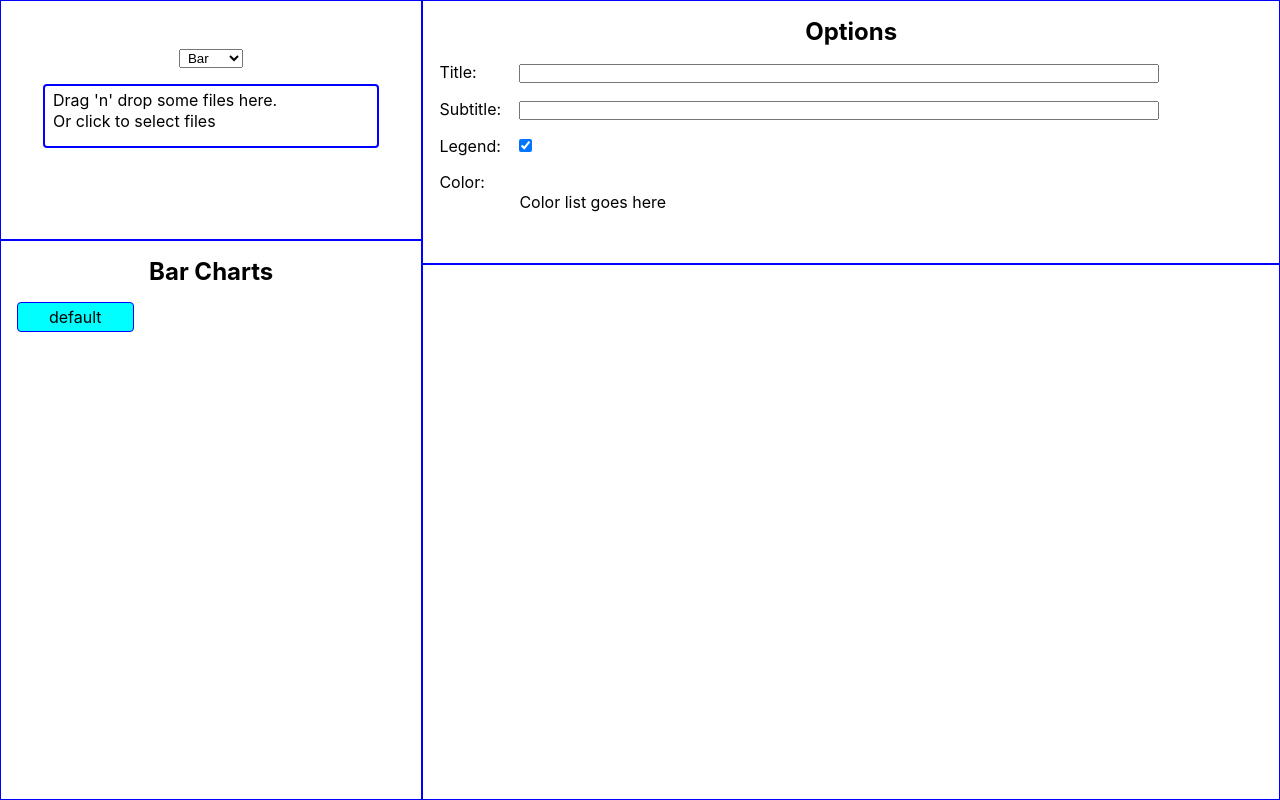
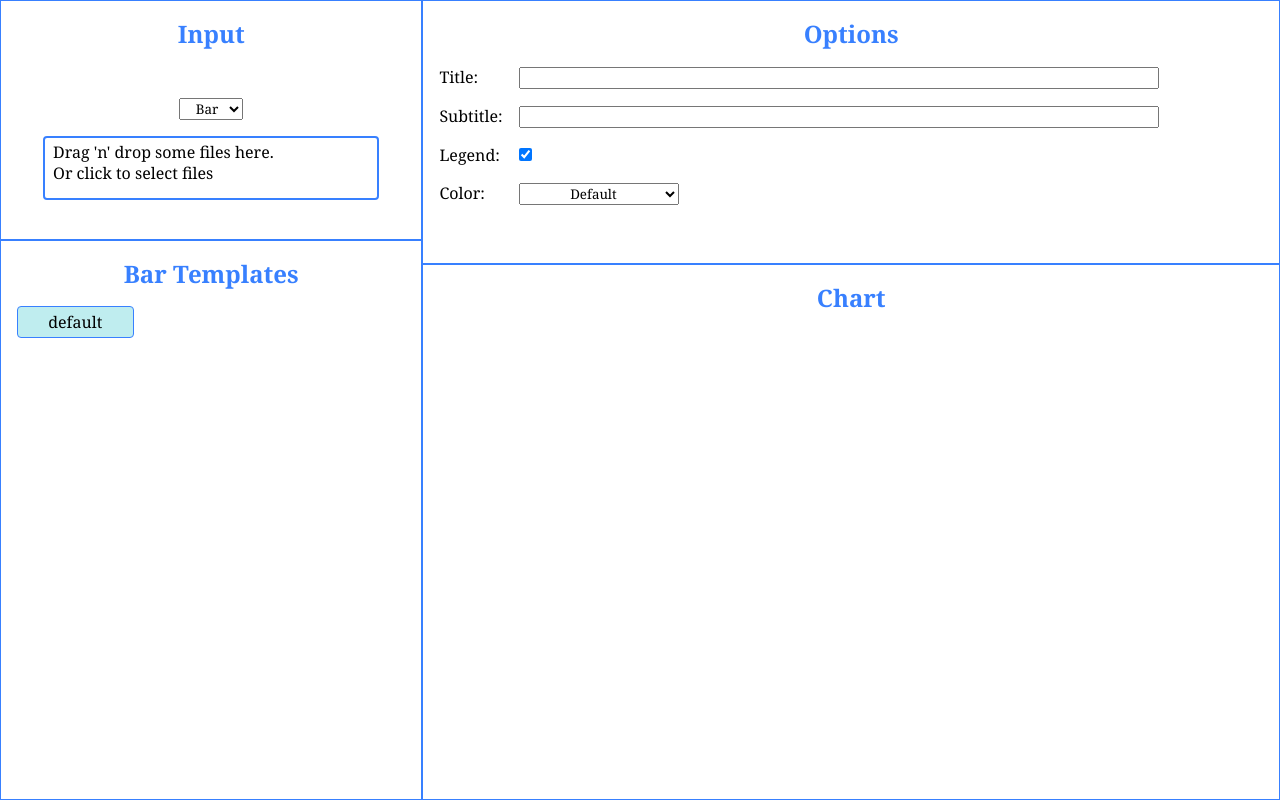
Before and after one commit to michaelcalvinwood/instant-charts-react, a React (Create React App) app: page / in a window 1280 px wide. Built offline with nearby package versions, Linux system fonts and the light colour scheme.

Commit message:
added color theme

```diff
--- a/package.json
+++ b/package.json
@@ -7,6 +7,7 @@
     "@testing-library/react": "^13.4.0",
     "@testing-library/user-event": "^13.5.0",
     "axios": "^1.3.4",
+    "lodash": "^4.17.21",
     "react": "^18.2.0",
     "react-dom": "^18.2.0",
     "react-dropzone": "^14.2.3",
--- a/src/App.css
+++ b/src/App.css
@@ -1,7 +1,11 @@
+:root {
+  --primary-color: #3880ff;
+}
 * {
   margin: 0;
   padding: 0;
   box-sizing: border-box;
+  font-family: Georgia, Arial, Helvetica, sans-serif;
 }
 
 body {
--- a/src/App.js
+++ b/src/App.js
@@ -12,7 +12,7 @@ function App() {
   const [templateSelection, setTemplateSelection] = useState('default');
   const [chart, setChart] = useState('bar');
   const [csv, setCsv] = useState(null);
-  const [config, setConfig] = useState(null);
+  const [config, setConfig] = useState({});
 
   const state = {templates, templateSelection, chart, csv}
 
--- a/src/components/Chart.jsx
+++ b/src/components/Chart.jsx
@@ -14,6 +14,10 @@ function Chart({state}) {
 
   return (
     <div className='chart'>
+      <h2 className='chart--heading'>Chart</h2>
+      <div id="theChart">
+
+      </div>
 
     </div>
   )
--- a/src/components/Chart.scss
+++ b/src/components/Chart.scss
@@ -4,5 +4,11 @@
     position: fixed;
     bottom: 0;
     right: 0;
-    border: 1px solid blue;
+    border: 1px solid var(--primary-color);
+
+    &--heading {
+        color: var(--primary-color);
+        text-align: center;
+        margin: 1rem 0 0 0;
+    }
 }
--- a/src/components/FileUpload.jsx
+++ b/src/components/FileUpload.jsx
@@ -34,6 +34,7 @@ const FileUpload = ({chart, setChart, setCsv}) => {
 
     return (
         <div className="file-upload">
+            <h2 className="file-upload--input">Input</h2>
             <div className='file-upload--fileName'>{fileName}</div>
             <select id="chartType" name = "chartType" className='file-upload--select' onChange={e => setChart(e.target.value)}>
                 <option value="bar">&nbsp;Bar</option>
--- a/src/components/FileUpload.scss
+++ b/src/components/FileUpload.scss
@@ -4,8 +4,13 @@
     top: 0;
     left: 0;
     height: 15rem;
-    border: 1px solid blue;
+    border: 1px solid var(--primary-color);
 
+    &--input {
+        margin: 1rem 0 0 0;
+        color: var(--primary-color);
+        text-align: center;
+    }
     &--fileName {
         margin: 1rem auto 0 auto;
         height: 1rem;
@@ -16,6 +21,7 @@
         margin: 1rem auto 0 auto;
         width: 4rem;
         display: block;
+        text-align: center;
 
 
     }
@@ -29,6 +35,6 @@
     width: 80%;
     display: block;
     height: 4rem;
-    border: 2px solid blue;
+    border: 2px solid var(--primary-color);
     border-radius: 4px;
 }
--- a/src/components/Options.jsx
+++ b/src/components/Options.jsx
@@ -1,30 +1,62 @@
 import './Options.scss';
 import React from 'react';
+import * as lodash from 'lodash';
 
-function Options() {
+function Options({config, setConfig}) {
+  console.log("Options", config);
 
   const handleTitle = e => {
-
+    const configCopy = lodash.cloneDeep(config);
+    if (typeof configCopy.title === 'undefined') {
+      configCopy.title = {
+        text: e.target.value
+      }
+    } else {
+      configCopy.title.text = e.target.value;
+    }
+    setConfig(configCopy);
   }
 
   const handleSubtitle = e => {
-
+    const configCopy = lodash.cloneDeep(config);
+    if (typeof configCopy.title === 'undefined') {
+      configCopy.title = {
+        subtext: e.target.value
+      }
+    } else {
+      configCopy.title.subtext = e.target.value;
+    }
+    setConfig(configCopy);
   }
 
   const handleLegend = e => {
 
   }
 
+
+
   return (
     <div className='options'>
       <h2 className="options--heading">Options</h2>
 
       <div className='options--chart-label'>Title:</div>
-      <input type="text" name="chartTitle" id="chartTitle" className="options--chart-title" value='' onChange={handleTitle}/>
+      <input
+        type="text"
+        name="chartTitle"
+        id="chartTitle"
+        className="options--chart-title"
+        value={config.title && config.title.text ? config.title.text : ''}
+        onChange={handleTitle}/>
       <br />
 
       <div className='options--chart-label'>Subtitle:</div>
-      <input type="text" name="chartSubtitle" id="chartSubtitle" className="options--chart-subtitle" value='' onChange={handleSubtitle}/>
+      <input
+        type="text"
+        name="chartSubtitle"
+        id="chartSubtitle"
+        className="options--chart-subtitle"
+        value={config.title && config.title.subtext ? config.title.subtext : ''}
+        onChange={handleSubtitle}/>
       <br />
 
       <div className='options--chart-label'>Legend:</div>
@@ -32,7 +64,9 @@ function Options() {
       <br />
 
       <div className='options--chart-label'>Color:</div>
-      <div className='options--color-list'>Color list goes here</div>
+      <select className="options--chart-color-scheme" name="chartColorScheme" id="chartColorScheme">
+        <option value="default">Default</option>
+      </select>
     </div>
   )
 }
--- a/src/components/Options.scss
+++ b/src/components/Options.scss
@@ -4,12 +4,13 @@
     position: fixed;
     top: 0;
     right: 0;
-    border: 1px solid blue;
+    border: 1px solid  var(--primary-color);
     padding: 0 1rem;
 
     &--heading {
         text-align: center;
         margin: 1rem 0 0 0;
+        color: var(--primary-color);
     }
     &--chart-label {
         margin: 1rem 0 0 0;
@@ -23,5 +24,9 @@
     &--color-list {
         margin: 0 0 0 5rem;
     }
+    &--chart-color-scheme {
+        width: 10rem;
+        text-align: center;
+    }
 
 }
--- a/src/components/TemplateCard.scss
+++ b/src/components/TemplateCard.scss
@@ -1,15 +1,15 @@
 .template-card {
     padding: .25rem .5rem;
     width: 30%;
-    border: 1px solid blue;
+    border: 1px solid var(--primary-color);
     border-radius: 4px;
     text-align: center;
     cursor: pointer;
 
     &:hover {
-        background-color: aqua;
+        background-color: #bfedef;
     }
     &--active {
-        background-color: aqua;
+        background-color: #bfedef;
     }
 }
--- a/src/components/Templates.jsx
+++ b/src/components/Templates.jsx
@@ -13,7 +13,7 @@ const Templates = ({templates, setTemplates, chart, templateSelection, setTempla
   return (
     <div className='templates'>
       <h2 className='templates--heading'>
-          {chart.charAt(0).toUpperCase() + chart.slice(1)} Charts
+          {chart.charAt(0).toUpperCase() + chart.slice(1)} Templates
       </h2>
       <div className="templates--selections">
         {!templates[chart] && <p>No Templates Found</p>}
--- a/src/components/Templates.scss
+++ b/src/components/Templates.scss
@@ -1,7 +1,7 @@
 .templates {
     width: 33vw;
     height: calc(100vh - 15rem);
-    border: 1px solid blue;
+    border: 1px solid var(--primary-color);
     position: fixed;
     top: 15rem;
     left: 0;
@@ -9,6 +9,7 @@
     &--heading {
         text-align: center;
         margin: 1rem 0;
+        color: var(--primary-color);
     }
     &--selections {
         padding: 0 1rem;
```
Also changed, not shown: 1 other file (tests, documents, lock files or other folders).
